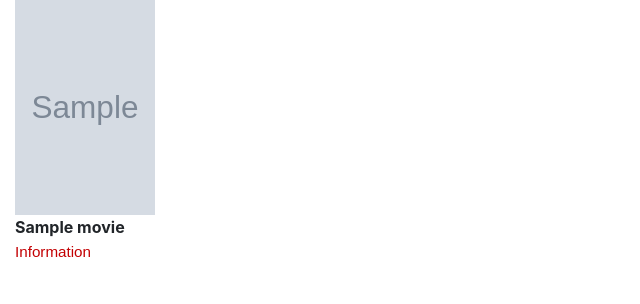
After one commit to SqpuHkS/Django_movies, a Django app: template movies/templates/main_page.html in a window 1280 px wide. The commit adds this page. Shown: the top 304 px of the page, without its empty margins (0-640 px from the left). Run offline with Django 3.2, Linux system fonts and the light colour scheme; the template is opened without the code that fills it: values that come from a table or form of the project are taken from there, others are empty; tables that the repository leaves empty hold one stand-in row (values such as "Sample post"); grey boxes marked "Sample" are stand-in pictures; some libraries are stand-ins or nearby versions.

Commit message:
version with bug

```diff
--- a/django_movie/urls.py
+++ b/django_movie/urls.py
@@ -16,12 +16,12 @@
 from . import settings
 from django.conf.urls.static import static
 from django.contrib import admin
-from django.urls import path
+from django.urls import path, include
 from movies.views import *
 
 urlpatterns = [
     path('admin/', admin.site.urls),
-    path('', MoviesView.as_view(), name="movies_list_url"),
+    path('', include('movies.urls'))
 ]
 
 if settings.DEBUG:
--- a/movies/models.py
+++ b/movies/models.py
@@ -1,5 +1,6 @@
 from django.db import models
 from datetime import date
+from django.shortcuts import reverse
 
 class Category(models.Model):
 
@@ -46,7 +47,7 @@
     title = models.CharField("Name", max_length=100)
     tagline = models.CharField("Tag", max_length=100, default="")
     description = models.TextField("Description")
-    poster = models.ImageField("Image", upload_to="movies/")
+    poster = models.ImageField("Image", upload_to="images/movies/")
     year = models.PositiveSmallIntegerField("Release date", default=2020)
     country = models.CharField("Country", max_length=40)
     directors = models.ManyToManyField(Actor, verbose_name="Producer", related_name="film_director")
@@ -60,6 +61,8 @@
     url = models.SlugField(max_length=160, unique=True)
     draft = models.BooleanField("Draft", default=False)
 
+    def get_absolute_url(self):
+        return reverse('movie_detail_url', kwargs={'url': self.url})
 
     def __str__(self):
         return self.title
@@ -67,6 +70,7 @@
     class Meta:
         verbose_name = "Movie"
         verbose_name_plural = "Movies"
+
 
 class MovieShots(models.Model):
 
--- /dev/null
+++ b/movies/templates/main_page.html
@@ -0,0 +1,17 @@
+{% extends 'base_template.html' %}
+
+{% block title %}
+    Movies
+{% endblock %}
+
+{% block content %}
+    <div class="container-fluid">
+        <div class="row">
+            {% for movie in movies %}
+                <div class="col-md-2">
+                    {% include 'includes/moviePost.html' %}
+                </div>
+            {% endfor %}
+        </div>
+    </div>
+{% endblock %}
--- /dev/null
+++ b/movies/urls.py
@@ -0,0 +1,8 @@
+from django.urls import path
+
+from .views import *
+
+urlpatterns = [
+    path('', MoviesView.as_view(), name="main_page_url"),
+    path('<str:url>/', MovieDetail.as_view(), name="movie_detail_url"),
+]
--- /dev/null
+++ b/static/css/movie_post.css
@@ -0,0 +1,16 @@
+.poster{
+    width: 140px;
+    height: 263px;
+    margin-right: 28px;
+    margin-bottom: 42px;
+}
+
+.link{
+    font-family: sans-serif;
+    font-size: 95%;
+    color: #c30003;
+}
+
+.name{
+    font-weight: bold;
+}
--- a/templates/base_template.html
+++ b/templates/base_template.html
@@ -1,12 +1,21 @@
 <!DOCTYPE html>
 <html lang="en">
 <head>
+
     <meta charset="UTF-8">
+
+    <link rel="stylesheet"
+          href="https://stackpath.bootstrapcdn.com/bootstrap/4.4.1/css/bootstrap.min.css"
+          integrity="sha384-Vkoo8x4CGsO3+Hhxv8T/Q5PaXtkKtu6ug5TOeNV6gBiFeWPGFN9MuhOf23Q9Ifjh"
+          crossorigin="anonymous">
+
     <title>
+
         {% block title %}
             Default title
         {% endblock %}
     </title>
+
 </head>
 <body>
     {% block content %}
--- /dev/null
+++ b/templates/includes/moviePost.html
@@ -0,0 +1,21 @@
+{% load static %}
+
+<link rel="stylesheet"
+      type="text/css"
+      href="{% static 'css/movie_post.css' %}">
+
+<div class="poster">
+    <span class="image">
+        <img src="{{ movie.poster }}" height="215" width="140">
+    </span>
+    <span class="title">
+        <span class="name">
+            {{ movie.title }}
+        </span>
+        <span class="information">
+            <a class="link" href="{{ movie.get_absolute_url }}">
+                Information
+            </a>
+        </span>
+    </span>
+</div>
```
Also changed, not shown: movies/forms.py (added, +13 -0 lines), movies/templates/movie_detail.html (added, +26 -0 lines), movies/utils.py (added, +10 -0 lines), movies/views.py (+6 -1 lines), movies/migrations/0002_auto_20200301_1522.py (added), movies/migrations/0003_auto_20200301_1526.py (added).
